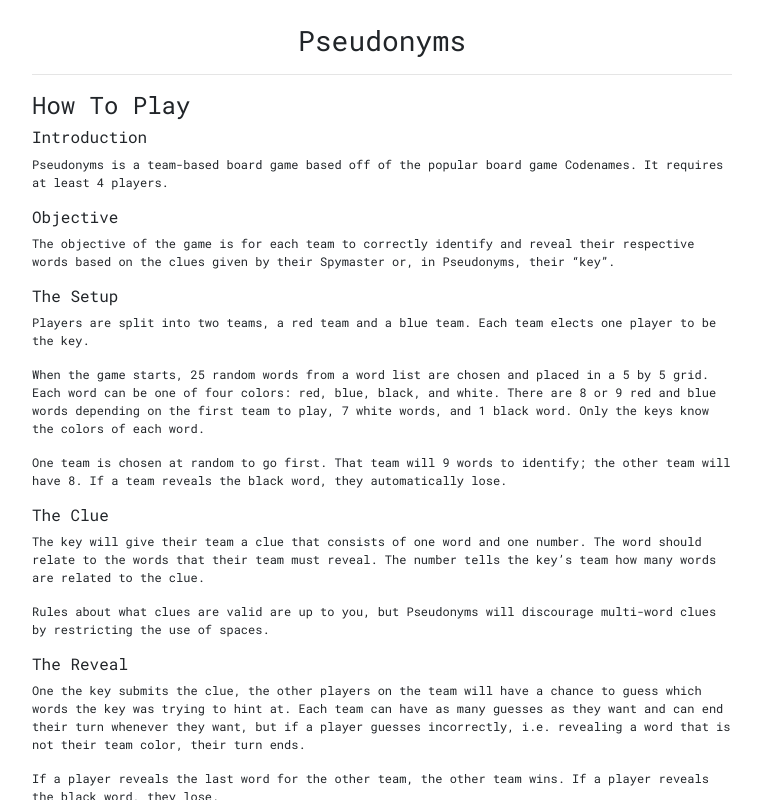
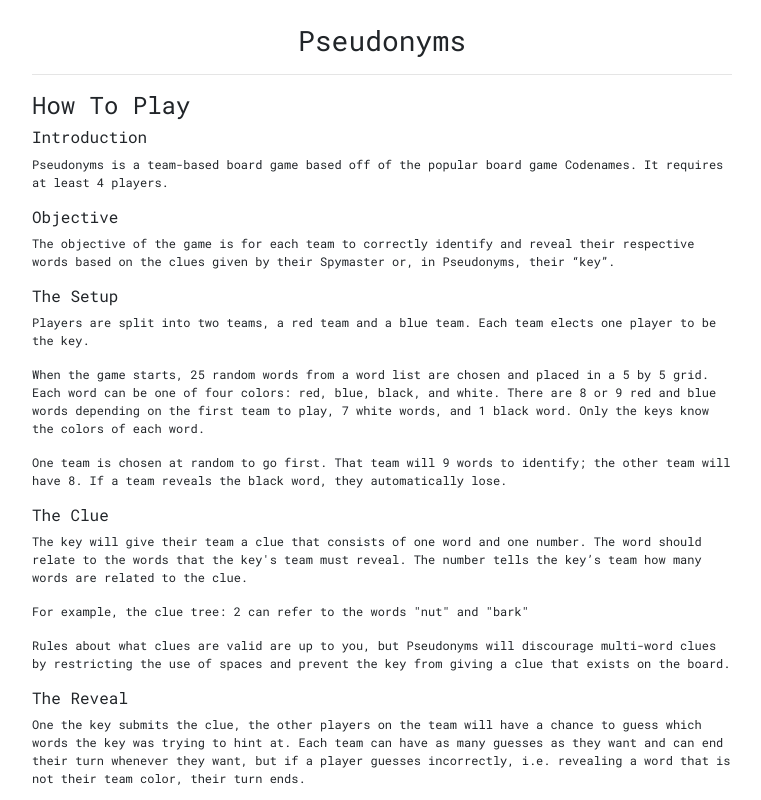
Before and after one commit to coconut750750/pseudonyms, a React (Create React App) app in the folder client/: page / in a window 1280 px wide. Both pictures are taken after a click on the button "How to Play". Shown: the top 800 px of the page, without its empty margins (258-1019 px from the left). Built offline with nearby package versions, Linux system fonts and the light colour scheme.

Commit message:
update how to

```diff
--- a/client/src/game_views/Lobby.js
+++ b/client/src/game_views/Lobby.js
@@ -75,7 +75,7 @@
           <div>
             <button type="button" className="btn btn-light" onClick={ () => setUseCustom(false) }>Use Standard Lists</button>
             <br/>
-            <br/>
+            <small>Enter each word on a separate line</small>
             {renderWordlistUpload()}
           </div>
         }
--- a/client/src/views/HowTo.js
+++ b/client/src/views/HowTo.js
@@ -17,8 +17,9 @@
       <p>One team is chosen at random to go first. That team will 9 words to identify; the other team will have 8. If a team reveals the black word, they automatically lose. </p>
 
       <h6>The Clue</h6>
-      <p>The key will give their team a clue that consists of one word and one number. The word should relate to the words that their team must reveal. The number tells the key’s team how many words are related to the clue. </p>
-      <p>Rules about what clues are valid are up to you, but Pseudonyms will discourage multi-word clues by restricting the use of spaces. </p>
+      <p>The key will give their team a clue that consists of one word and one number. The word should relate to the words that the key's team must reveal. The number tells the key’s team how many words are related to the clue. </p>
+      <p>For example, the clue tree: 2 can refer to the words "nut" and "bark"</p>
+      <p>Rules about what clues are valid are up to you, but Pseudonyms will discourage multi-word clues by restricting the use of spaces and prevent the key from giving a clue that exists on the board. </p>
 
       <h6>The Reveal</h6>
       <p>One the key submits the clue, the other players on the team will have a chance to guess which words the key was trying to hint at. Each team can have as many guesses as they want and can end their turn whenever they want, but if a player guesses incorrectly, i.e. revealing a word that is not their team color, their turn ends. </p>
```
